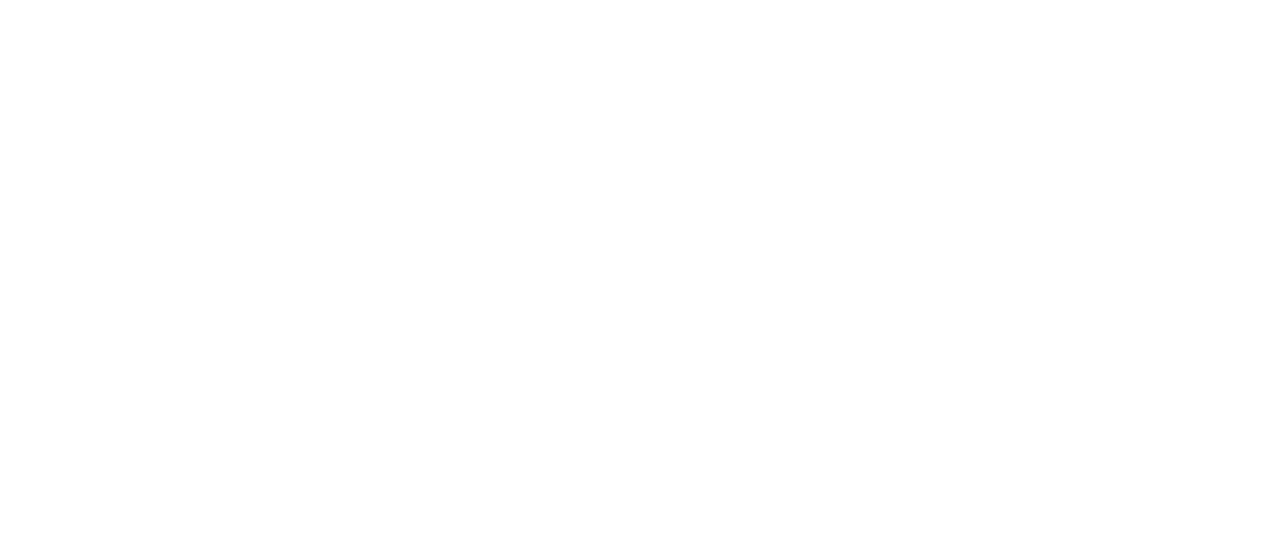
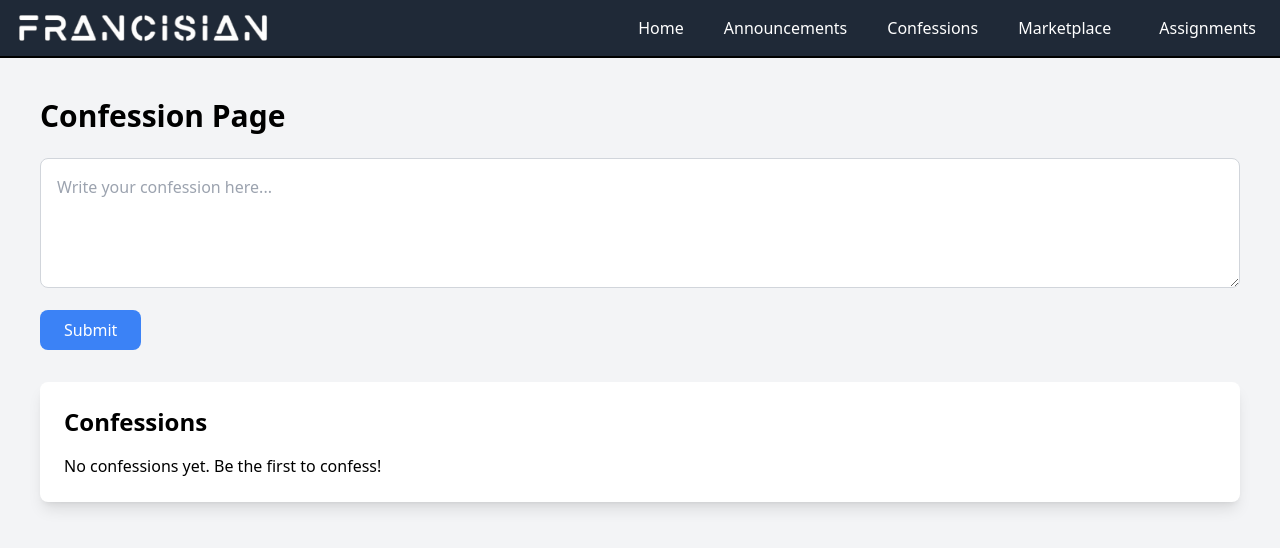
Before and after one commit to Venkatr01/francisian, a React (Vite) app: page /confession in a window 1280 px wide. Before the commit this address had no page. Shown: the top 548 px of the page. Built offline with nearby package versions, Linux system fonts and the light colour scheme.

Commit message:
Add confession page

```diff
--- a/src/App.jsx
+++ b/src/App.jsx
@@ -1,10 +1,4 @@
 import React from 'react'
-import Header from './components/Header'
-import { BrowserRouter,Route,Routes } from 'react-router-dom';
-import Home from './components/Home';
-import Announcements from './components/Announcements';
-import Market from './components/Market';
-import Root from './components/Root';
 import Paths from './components/Paths';
 
 function App() {
--- /dev/null
+++ b/src/components/Confession.jsx
@@ -0,0 +1,130 @@
+import React, { useState } from 'react';
+
+const Confession = () => {
+  const [confessions, setConfessions] = useState([]);
+  const [newConfession, setNewConfession] = useState('');
+
+  const handleSubmit = (e) => {
+    e.preventDefault();
+    if (newConfession.trim()) {
+      setConfessions([newConfession.trim(), ...confessions]);  // Add new confession to the beginning
+      setNewConfession('');
+    }
+  };
+
+  return (
+    <div className="p-10 bg-gray-100 min-h-screen">
+      <h1 className="text-3xl font-bold mb-6">Confession Page</h1>
+
+      <form onSubmit={handleSubmit} className="mb-8">
+        <textarea
+          value={newConfession}
+          onChange={(e) => setNewConfession(e.target.value)}
+          className="w-full p-4 border border-gray-300 rounded-lg mb-4"
+          placeholder="Write your confession here..."
+          rows="4"
+        />
+        <button
+          type="submit"
+          className="px-6 py-2 bg-blue-500 text-white rounded-lg"
+        >
+          Submit
+        </button>
+      </form>
+
+      <div className="bg-white p-6 rounded-lg shadow-lg">
+        <h2 className="text-2xl font-bold mb-4">Confessions</h2>
+        {confessions.length === 0 ? (
+          <p>No confessions yet. Be the first to confess!</p>
+        ) : (
+          <ul>
+            {confessions.map((confession, index) => (
+              <li key={index} className="mb-4 p-4 border-b border-gray-300">
+                {confession}
+              </li>
+            ))}
+          </ul>
+        )}
+      </div>
+    </div>
+  );
+};
+
+export default Confession;
+
+// import React, { useState } from 'react';
+
+// const Confession = () => {
+//   const [confessions, setConfessions] = useState([]);
+//   const [newConfession, setNewConfession] = useState('');
+
+//   const handleSubmit = (e) => {
+//     e.preventDefault();
+//     if (newConfession.trim()) {
+//       setConfessions([...confessions, newConfession.trim()]);
+//       setNewConfession('');
+//     }
+//   };
+
+//   return (
+//     <div className="p-10 bg-gray-100 min-h-screen ">
+//       <h1 className="text-3xl font-bold mb-6">Confession Page</h1>
+
+//       <form onSubmit={handleSubmit} className="mb-8">
+//         <textarea
+//           value={newConfession}
+//           onChange={(e) => setNewConfession(e.target.value)}
+//           className="w-full p-4 border border-gray-300 rounded-lg mb-4"
+//           placeholder="Write your confession here..."
+//           rows="4"
+//         />
+//         <button
+//           type="submit"
+//           className="px-6 py-2 bg-blue-500 text-white rounded-lg"
+//         >
+//           Submit
+//         </button>
+//       </form>
+
+//       <div className="bg-white p-6 rounded-lg shadow-lg">
+//         <h2 className="text-2xl font-bold mb-4">Confessions</h2>
+//         {confessions.length === 0 ? (
+//           <p>No confessions yet. Be the first to confess!</p>
+//         ) : (
+//           <ul>
+//             {confessions.map((confession, index) => (
+//               <li key={index} className="mb-4 p-4 border-b border-gray-300">
+//                 {confession}
+//               </li>
+//             ))}
+//           </ul>
+//         )}
+//       </div>
+//     </div>
+//   );
+// };
+
+// export default Confession;
+
+
+
+
+
+
+
+// // import React, { useState } from 'react'
+
+// // function Confession() {
+// //     const [name,setName] = useState('');
+// //   return (
+// //     <div>
+// //       <button>+</button>
+// //       <input onClick={e =>{
+// //        setName(e.target.value);
+// //       }} type="text"  />
+// //       <span>Hello {name}</span>
+// //     </div>
+// //   )
+// // }
+
+// // export default Confession
--- a/src/components/Events.jsx
+++ b/src/components/Events.jsx
@@ -1,10 +1,11 @@
 import React from 'react'
+import Confession from './Confession'
 
 function Events() {
   return (
-    <div className='flex justify-center align-middle py-64' >
+    <div className='' >
       {/* Wlcm to events page */}
-
+      <Confession/>
     </div>
   )
 }
--- a/src/components/Header.jsx
+++ b/src/components/Header.jsx
@@ -30,8 +30,8 @@
                 </NavLink>
               </li>
               <li className='text-gray-400 hover:bg-gray-700 hover:text-white p-2 rounded-md'>
-                <NavLink to="/events" className={({ isActive }) => (isActive ? "text-white" : 'text-white')} >
-                Events
+                <NavLink to="/confession" className={({ isActive }) => (isActive ? "text-white" : 'text-white')} >
+                Confessions
                 </NavLink>
               </li>
               <li className='text-gray-400 hover:bg-gray-700 hover:text-white p-2 rounded-md' >
--- a/src/components/Home.jsx
+++ b/src/components/Home.jsx
@@ -12,7 +12,6 @@
     const people = [
       { name: "Sufiya", birthday: "31-5" },
       { name: "venkat ", birthday: "29-5" },
-
       { name: "Rishi", birthday: "27-4" },
       { name: "Hemanth", birthday: "02-7" },
       { name: "Ankit", birthday: "30-5" },
@@ -21,9 +20,7 @@
       { name: "Deepak pt", birthday: "16-5" },
       { name: "Preetham", birthday: "19-2" },
       { name: "Akash p", birthday: "10-12" },
-    { name: "Akash Maurya", birthday: "01-6" },
       { name: "Akash Maurya", birthday: "1-6" },
-
       { name: "Sahil", birthday: "23-1" },
       { name: "Vamsi", birthday: "23-5" }
     ];
@@ -41,7 +38,6 @@
     <div className=' ' >
         <div className='' >
           <Happybirthday name={msg} />
-          {/* {msg} */}
         </div>
         <Timetable />
     </div>
@@ -49,11 +45,6 @@
 }
 
 
- function Birthday() {
-
-
-
-}
 
 export default Home
 
--- a/src/components/Paths.jsx
+++ b/src/components/Paths.jsx
@@ -7,6 +7,7 @@
 import Home from './Home';
 import Events from './Events';
 import Assignments from './Assignments';
+import Confession from './Confession';
 
 function Paths() {
   return (
@@ -16,7 +17,7 @@
           <Route path='/' element={<Root/>}>
             <Route path='/' element={<Home/>} />
             <Route path='/announcements' element={<Announcements/>} />
-            <Route path='/events' element={<Events/>} />
+            <Route path='/confession' element={<Events/>} />
             <Route path='/market' element= { <Market /> } />
             <Route path='/assignments' element= { <Assignments /> } />
           </Route>
```
Lines whose indentation alone changed are shown as unchanged.
